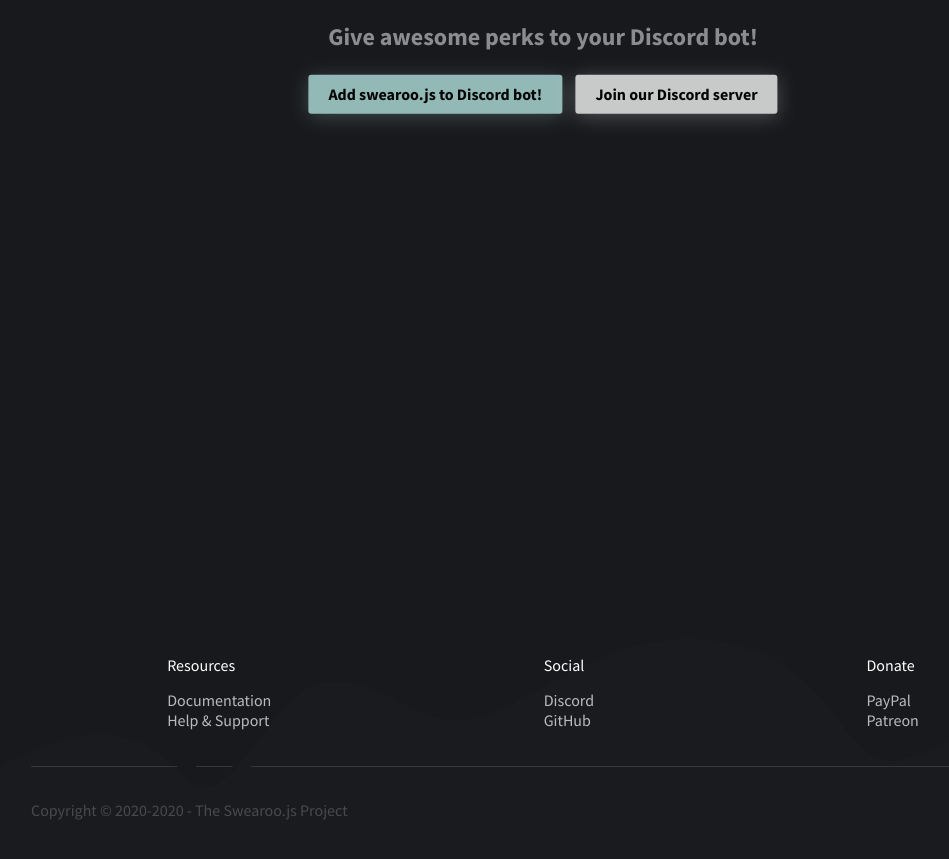
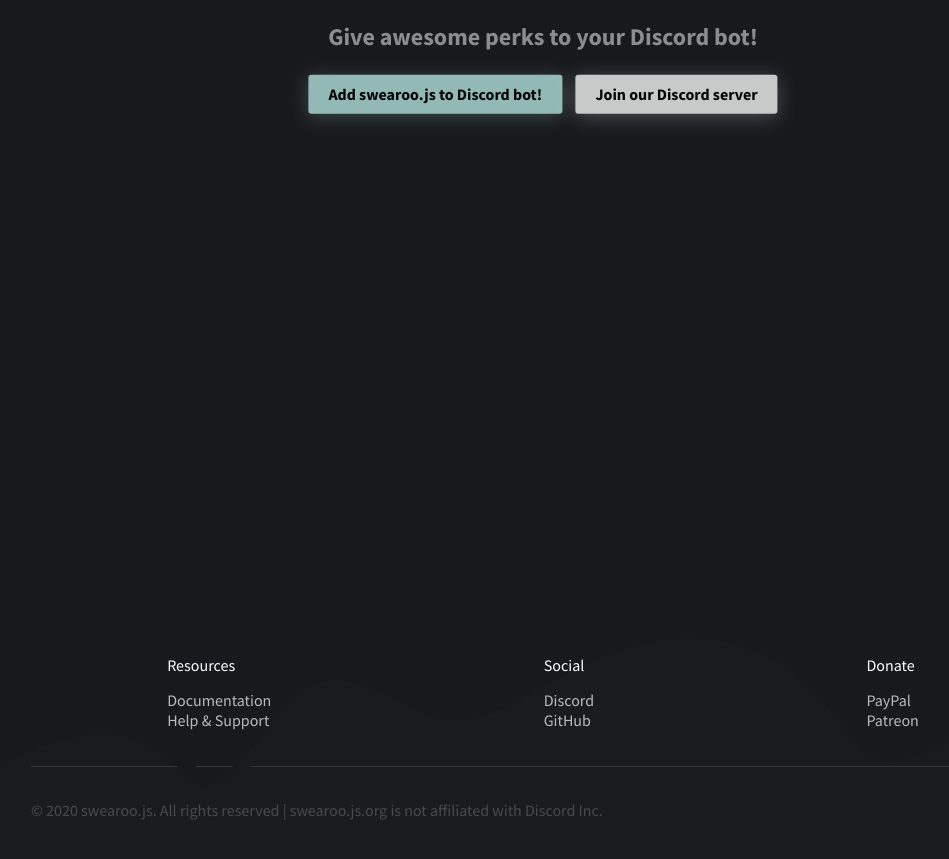
Before and after one commit to CodesWithJames/swearoo, a plain HTML site: page index.html in a window 1280 px wide. Shown: the part 343-1202 px from the top of the page, without its empty margins (97-1046 px from the left). Drawn offline with nearby package versions, Linux system fonts and the light colour scheme; a script that the page names is missing.

Commit message:
Update index.html

```diff
--- a/index.html
+++ b/index.html
@@ -158,10 +158,10 @@
             <a href="https://www.patreon.com/bouat" target="_blank">Patreon</a>
           </div>
         </div>
-        <div id="footer-separator"></div>
+      <div id="footer-separator"></div>
         <div class="meta">
           <div class="copyright">
-            Copyright &copy; 2020-2020 - The Swearoo.js Project
+            © 2020 swearoo.js. All rights reserved | swearoo.js.org is not affiliated with Discord Inc.
           </div>
           <div class="links">
             <a></a>
```
